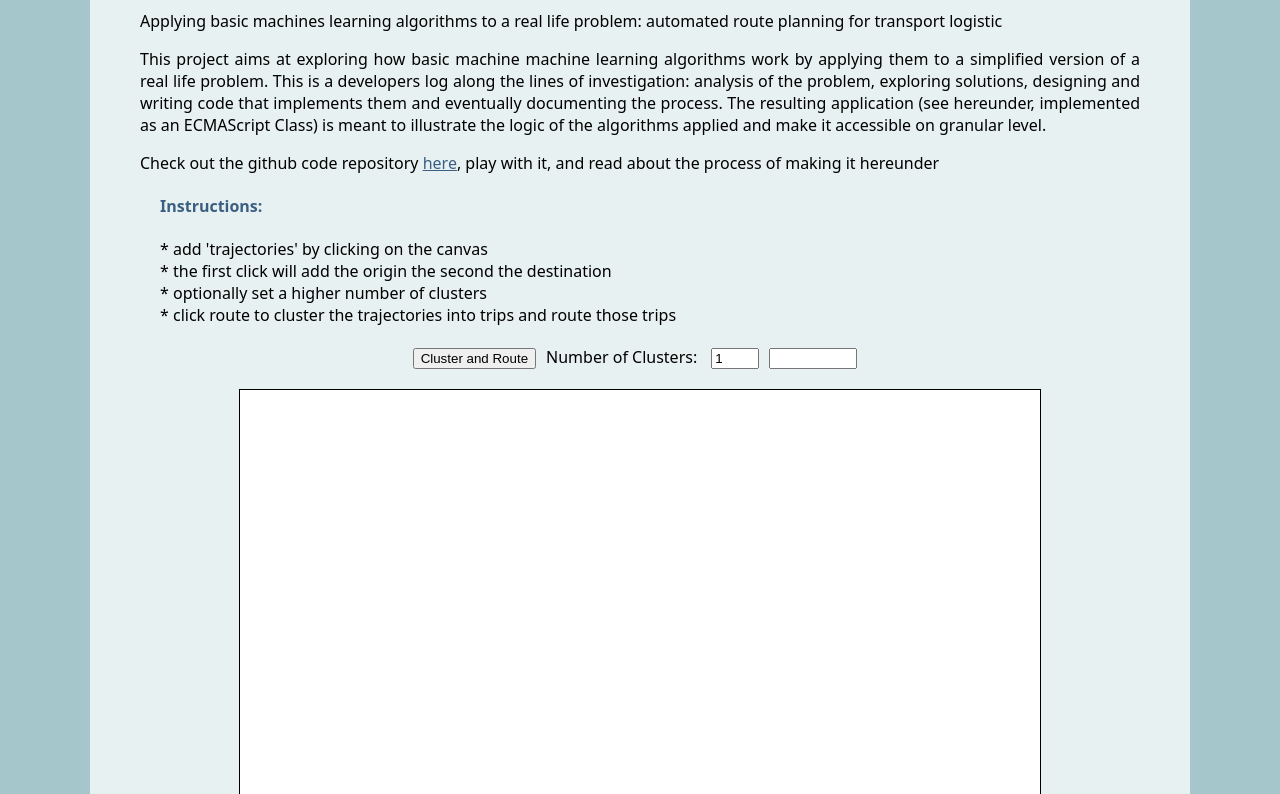
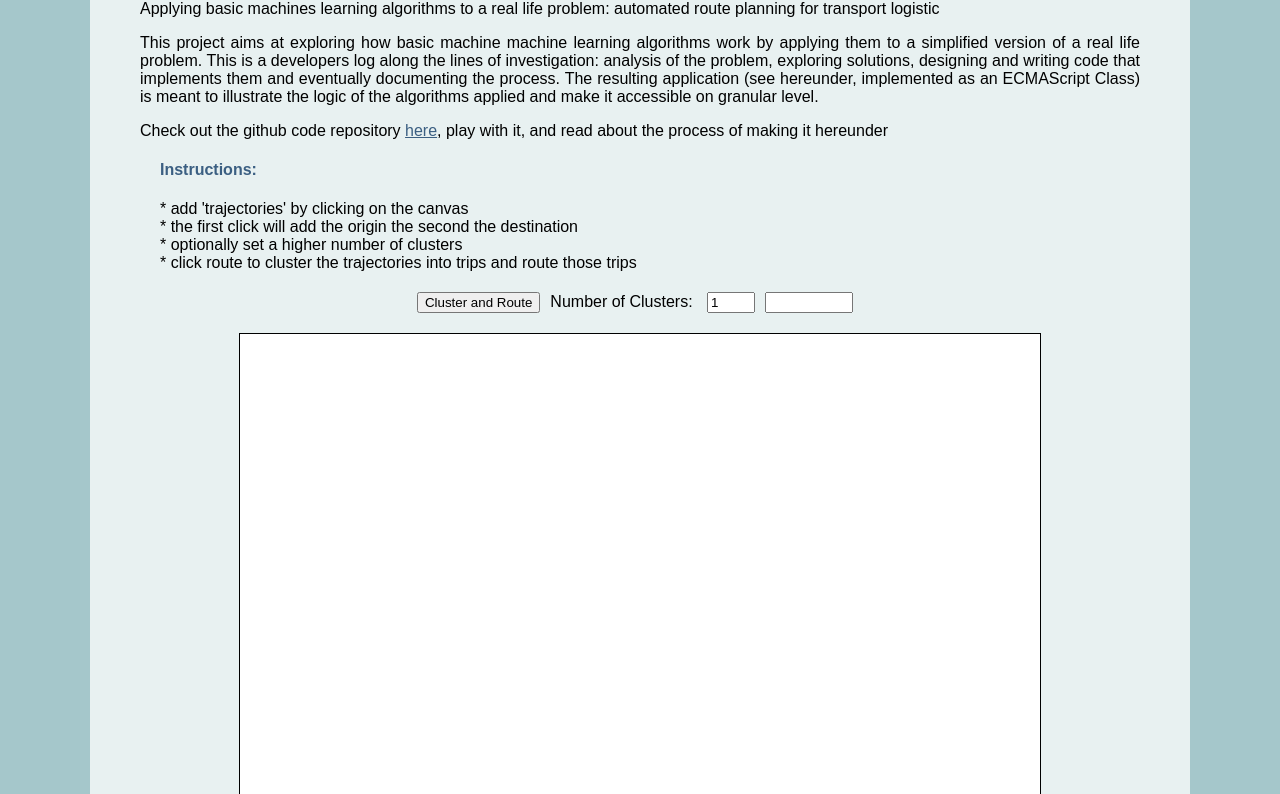
Before and after one commit to triplemutex/triplemutex.github.io, a plain HTML site: page automaticplanning/index.html in a window 1280 px wide. Shown: the part 148-942 px from the top of the page. Drawn offline with Linux system fonts and the light colour scheme.

Commit message:
Update index.html

```diff
--- a/automaticplanning/index.html
+++ b/automaticplanning/index.html
@@ -21,7 +21,7 @@ window.onload = function()
 body
 {
 	margin: 0px;
-	font-family: sans;
+	font-family: Sans-Serif;
 	background-color: #A5C7CB;
 }
 
```
